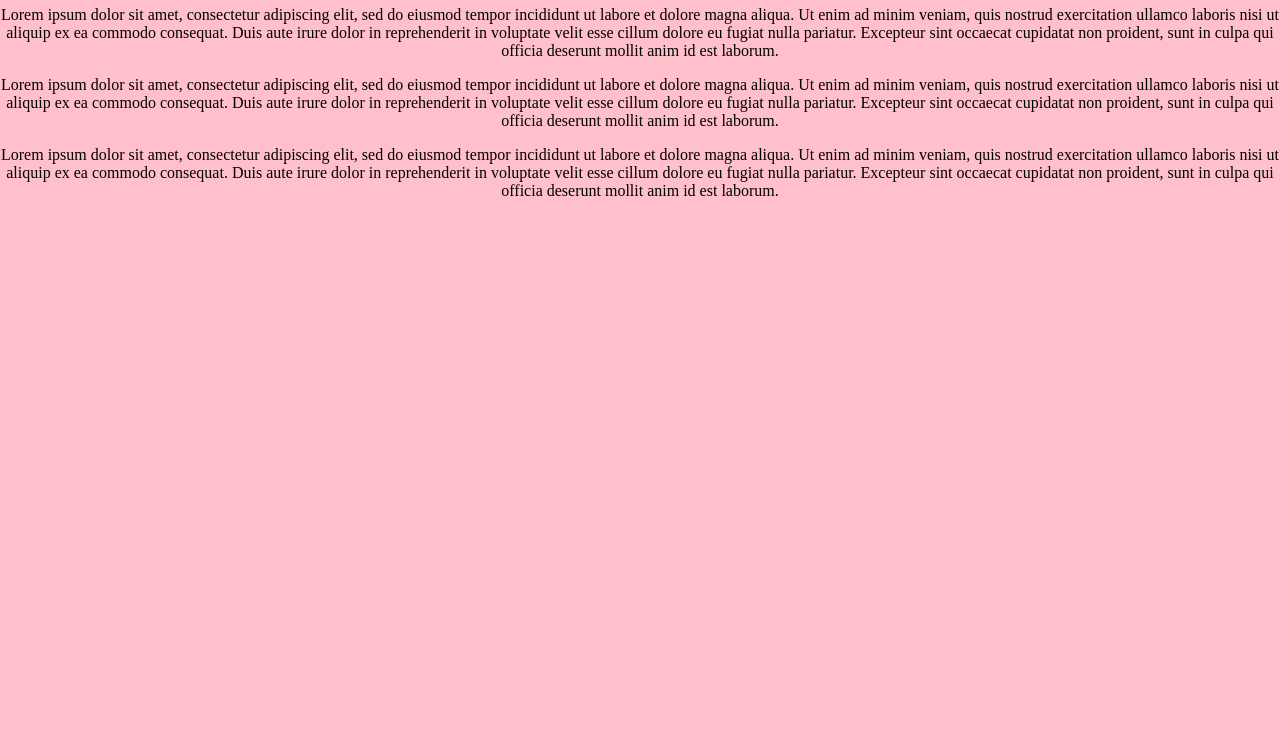
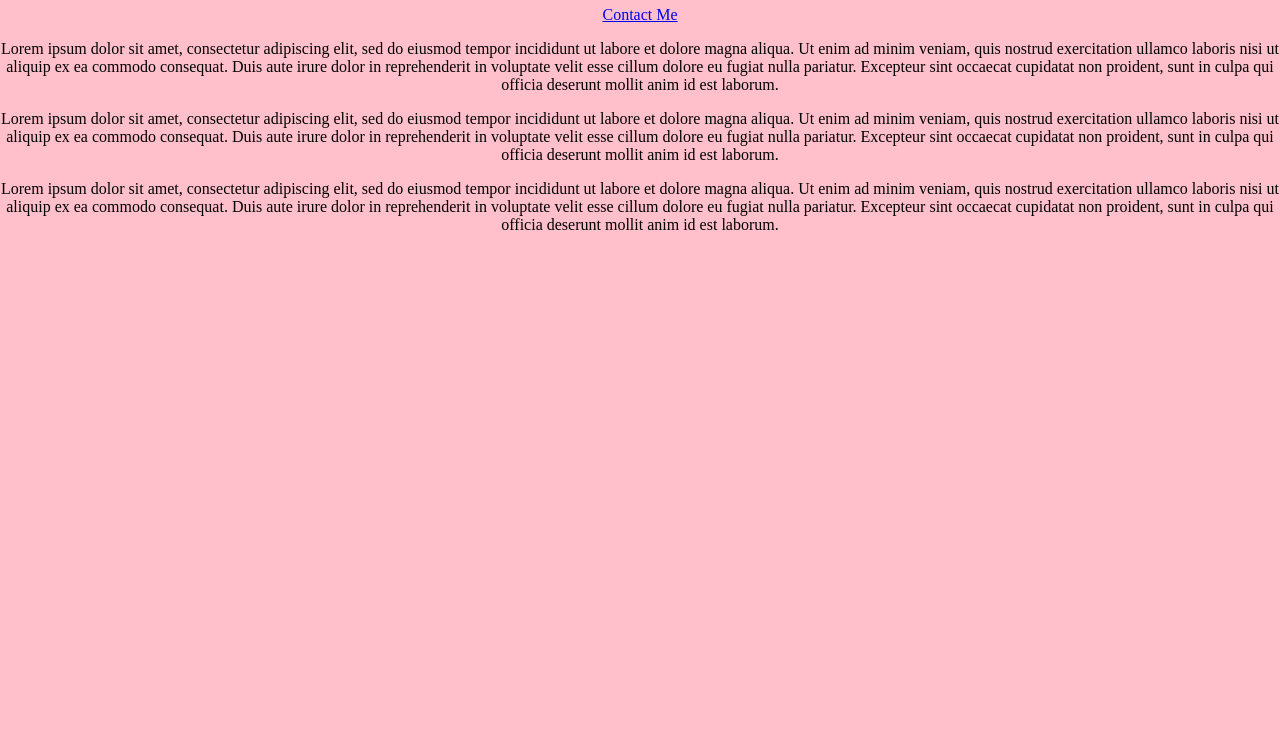
Before and after one commit to Emkung/lanPortfolio, a plain HTML site: page index.html in a window 1280 px wide. Shown: the part 52-800 px from the top of the page. Drawn offline with Linux system fonts and the light colour scheme.

Commit message:
Fixes bug

```diff
--- a/index.html
+++ b/index.html
@@ -7,7 +7,7 @@
 </head>
 <body>
     <h1>Lan's Portfolio</h1>
-    <a href="/lanPortfolio/contacts.html"></a>
+    <a href="/lanPortfolio/contacts.html">Contact Me</a>
     <p>Lorem ipsum dolor sit amet, consectetur adipiscing elit, sed do eiusmod tempor incididunt ut labore et dolore magna aliqua. Ut enim ad minim veniam, quis nostrud exercitation ullamco laboris nisi ut aliquip ex ea commodo consequat. Duis aute irure dolor in reprehenderit in voluptate velit esse cillum dolore eu fugiat nulla pariatur. Excepteur sint occaecat cupidatat non proident, sunt in culpa qui officia deserunt mollit anim id est laborum.</p>
     <p>Lorem ipsum dolor sit amet, consectetur adipiscing elit, sed do eiusmod tempor incididunt ut labore et dolore magna aliqua. Ut enim ad minim veniam, quis nostrud exercitation ullamco laboris nisi ut aliquip ex ea commodo consequat. Duis aute irure dolor in reprehenderit in voluptate velit esse cillum dolore eu fugiat nulla pariatur. Excepteur sint occaecat cupidatat non proident, sunt in culpa qui officia deserunt mollit anim id est laborum.</p>
     <p>Lorem ipsum dolor sit amet, consectetur adipiscing elit, sed do eiusmod tempor incididunt ut labore et dolore magna aliqua. Ut enim ad minim veniam, quis nostrud exercitation ullamco laboris nisi ut aliquip ex ea commodo consequat. Duis aute irure dolor in reprehenderit in voluptate velit esse cillum dolore eu fugiat nulla pariatur. Excepteur sint occaecat cupidatat non proident, sunt in culpa qui officia deserunt mollit anim id est laborum.</p>
```
